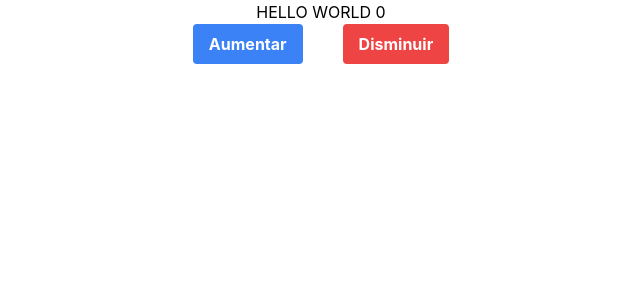
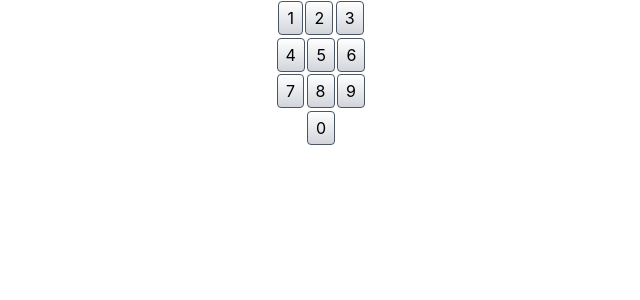
Before and after one commit to ArturoCarballo/Pokedex-Andres-Towers, a React (Create React App) app: page / in a window 1280 px wide. Shown: the top 300 px of the page, without its empty margins (319-959 px from the left). Built offline with nearby package versions, Linux system fonts and the light colour scheme.

Commit message:
Teclado Inicial

```diff
--- a/src/App.tsx
+++ b/src/App.tsx
@@ -1,7 +1,7 @@
 import React from 'react';
 import logo from './logo.svg';
 import './App.css';
-import Button from './components/Button';
+import Keyboard from './components/Keyboard/Keyboard';
 
 function App() {
   const [contador, setContador] = React.useState(0);
@@ -17,9 +17,7 @@ function App() {
   }
   return (
     <div className="App">
-      <h1>HELLO WORLD {contador}</h1>
-      <Button onClick={aumentar} label='Aumentar' color='blue'></Button>
-      <Button onClick={disminuir} label='Disminuir' color='red'></Button>
+      <Keyboard></Keyboard>
     </div>
   );
 }
--- /dev/null
+++ b/src/components/ButtonKeyboard/ButtonKeyboard.tsx
@@ -0,0 +1,13 @@
+interface ButtonKeyboardProps {
+    label: String
+}
+
+const ButtonKeyboard = (props: ButtonKeyboardProps) => {
+    return (
+        <button className="items-center px-2 py-1 border border-gray-600 rounded bg-gradient-to-t from-gray-300 to-white m-[0.1%]">
+            {props.label}
+        </button>
+    );
+};
+
+export default ButtonKeyboard;
--- /dev/null
+++ b/src/components/Keyboard/Keyboard.tsx
@@ -0,0 +1,28 @@
+import ButtonKeyboard from "../ButtonKeyboard/ButtonKeyboard";
+
+const Keyboard = () => {
+    return (
+        <div className="flex flex-col">
+            <div>
+                <ButtonKeyboard label={"1"}></ButtonKeyboard>
+                <ButtonKeyboard label={"2"}></ButtonKeyboard>
+                <ButtonKeyboard label={"3"}></ButtonKeyboard>
+            </div>
+            <div>
+                <ButtonKeyboard label={"4"}></ButtonKeyboard>
+                <ButtonKeyboard label={"5"}></ButtonKeyboard>
+                <ButtonKeyboard label={"6"}></ButtonKeyboard>
+            </div>
+            <div>
+                <ButtonKeyboard label={"7"}></ButtonKeyboard>
+                <ButtonKeyboard label={"8"}></ButtonKeyboard>
+                <ButtonKeyboard label={"9"}></ButtonKeyboard>
+            </div>
+            <div>
+                <ButtonKeyboard label={"0"}></ButtonKeyboard>
+            </div>
+        </div>
+    );
+};
+
+export default Keyboard;
```
Also changed, not shown: src/components/Button.tsx (line endings or trailing spaces).
